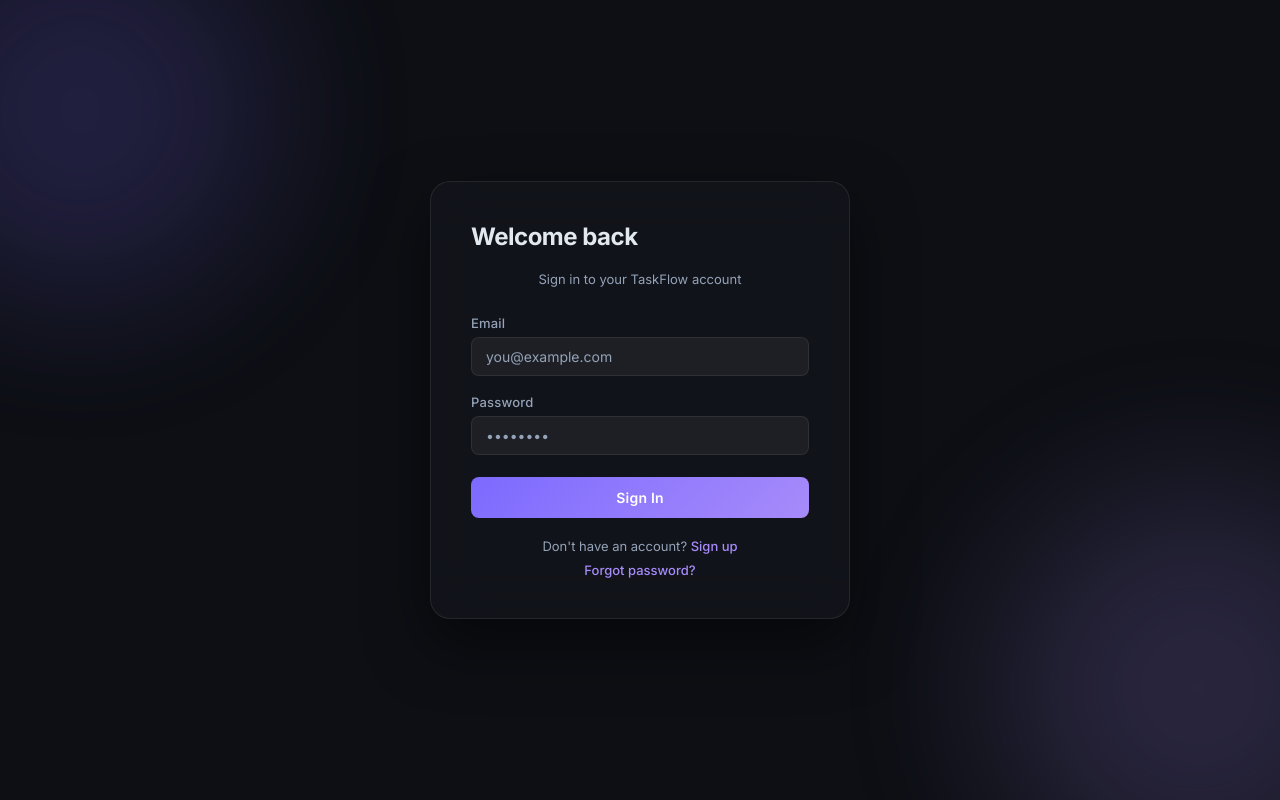
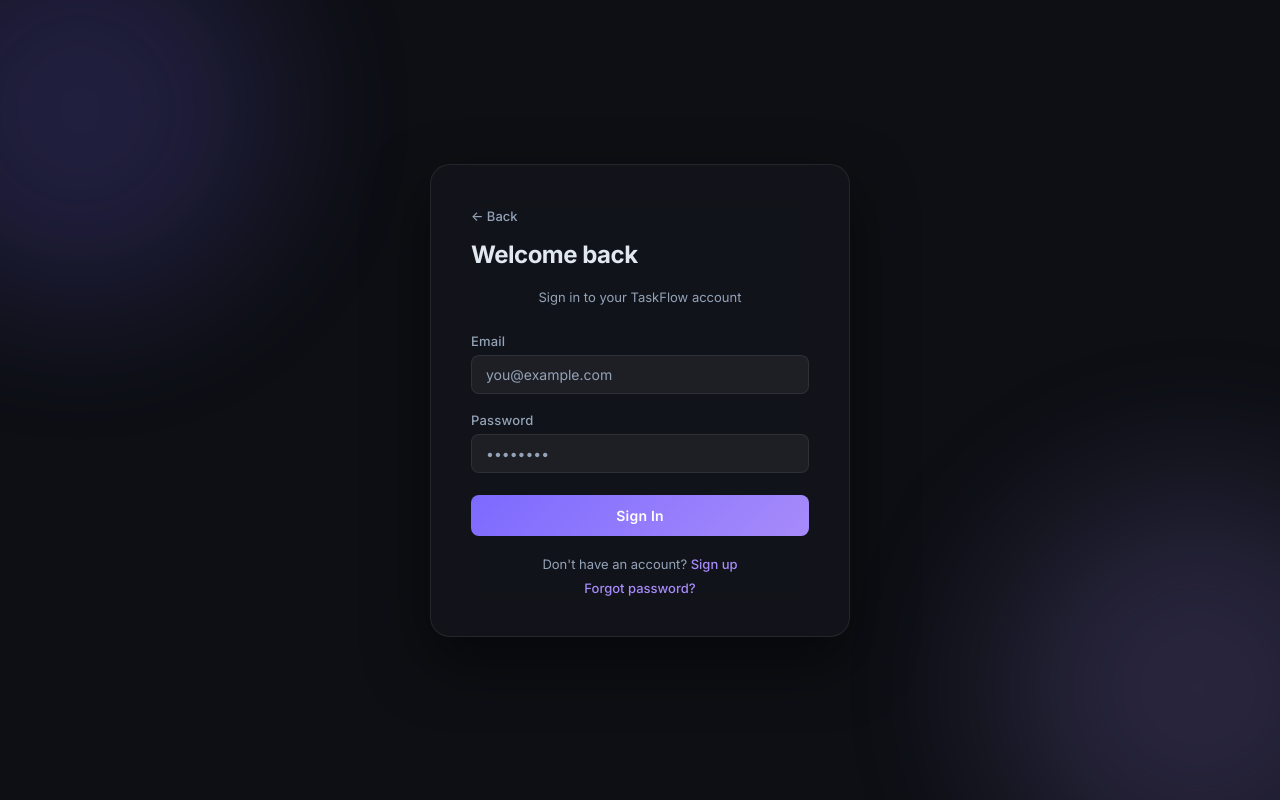
Before and after one commit to desumidhun2006/task_manager, a React (Vite) app in the folder client/: page /login in a window 1280 px wide. Built offline with nearby package versions, Linux system fonts and the light colour scheme; no server answers.

Commit message:
feat: add back button to login and signup pages

```diff
--- a/client/src/index.css
+++ b/client/src/index.css
@@ -367,6 +367,15 @@ body {
 }
 
 .auth-card a:hover { color: var(--accent); }
+
+.auth-back {
+  display: inline-block;
+  font-size: 13px;
+  color: var(--text-muted) !important;
+  margin-bottom: 16px;
+  transition: color var(--transition);
+}
+.auth-back:hover { color: var(--text) !important; }
 
 .auth-error {
   background: rgba(244, 63, 94, 0.12);
--- a/client/src/pages/Login.jsx
+++ b/client/src/pages/Login.jsx
@@ -25,6 +25,7 @@ export default function Login() {
       <div className="auth-blob auth-blob-1" />
       <div className="auth-blob auth-blob-2" />
       <div className="auth-card">
+        <Link to="/" className="auth-back">← Back</Link>
         <h2>Welcome back</h2>
         <p className="auth-subtitle">Sign in to your TaskFlow account</p>
         {error && <div className="auth-error">{error}</div>}
--- a/client/src/pages/Signup.jsx
+++ b/client/src/pages/Signup.jsx
@@ -42,6 +42,7 @@ export default function Signup() {
       <div className="auth-blob auth-blob-1" />
       <div className="auth-blob auth-blob-2" />
       <div className="auth-card">
+        <Link to="/" className="auth-back">← Back</Link>
         <h2>Create account</h2>
         <p className="auth-subtitle">Start managing your tasks smarter</p>
 
```
